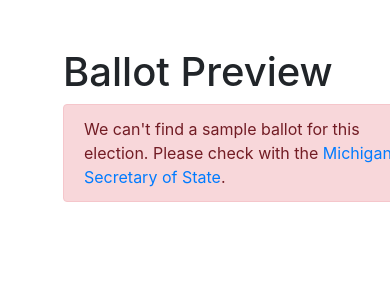
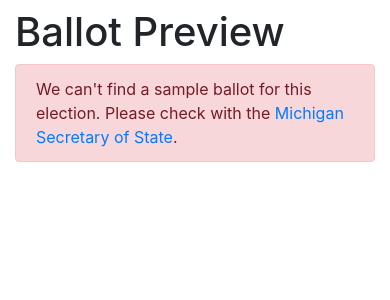
Before and after one commit to citizenlabsgr/ballotpreview, a Python web app: template app/templates/ballot_404.html in a window 390 px wide; the page is wider, and only the part inside the window is pictured. Shown: the top 300 px of that part. Run offline with Jinja, Linux system fonts and the light colour scheme; the template is opened without the code that fills it, so the values that code supplies are empty; some libraries are stand-ins or nearby versions.

Commit message:
Fix grid scaling on mobile
Closes #60

```diff
--- a/app/templates/base.html
+++ b/app/templates/base.html
@@ -41,8 +41,12 @@
 
     </head>
     <body>
-        <div class="container m-5">
-        {% block content %}{% endblock %}
+        <div class="container">
+            <div class="row mt-sm-5 mt-2 mb-5">
+                <div class="col">
+                    {% block content %}{% endblock %}
+                </div>
+            </div>
         </div>
 
         {% block scripts %}{% endblock %}
--- a/app/templates/election_list.html
+++ b/app/templates/election_list.html
@@ -2,7 +2,7 @@
 
 {% block content %}
 
-<h1>Elections</h1>
+<h1>Michigan Elections</h1>
 
 <ul>
 {% for election in elections %}
```
